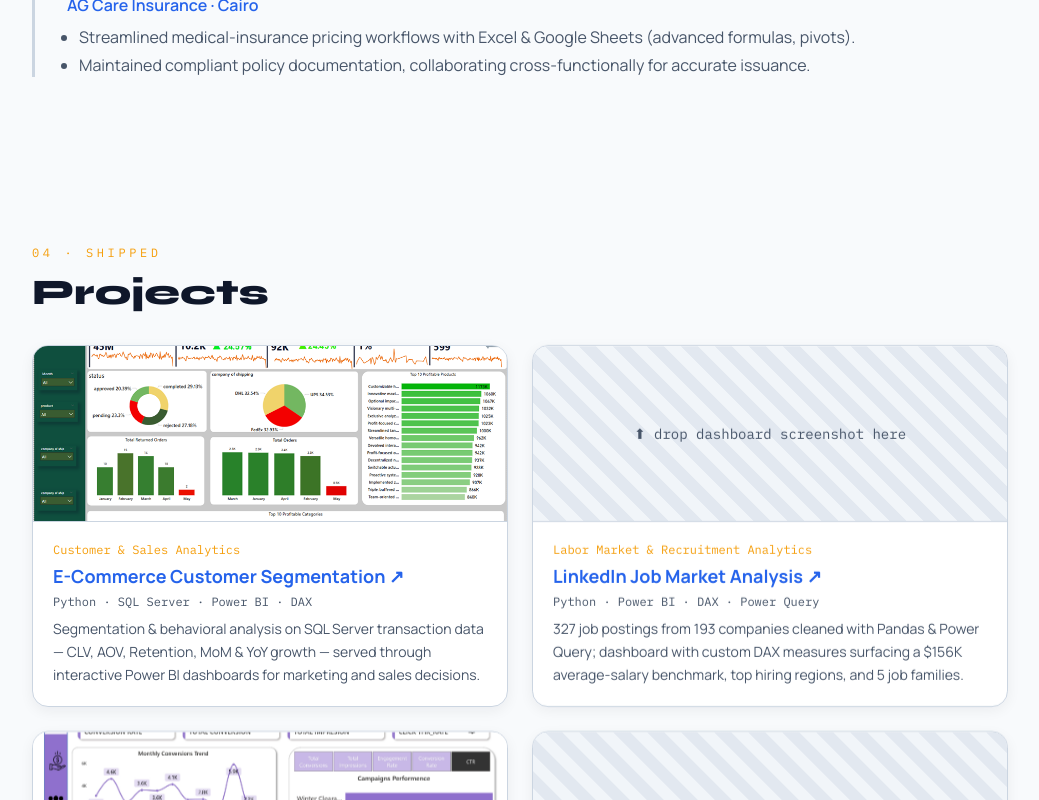
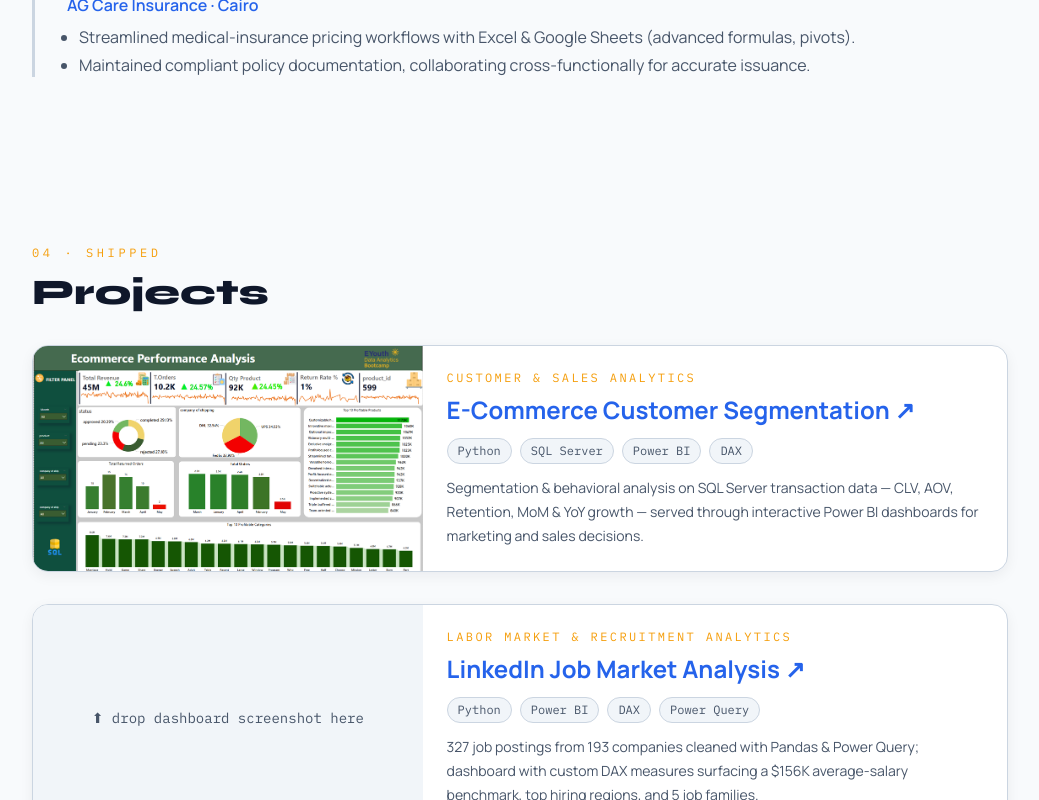
Before and after one commit to evehasnaa/hasnaa_portfolio, a React (Vite) app: page / in a window 1280 px wide. Shown: the part 2000-2800 px from the top of the page, without its empty margins (120-1159 px from the left). Built offline with nearby package versions, Linux system fonts and the light colour scheme.

Commit message:
Add 3D animated bar-chart background (three.js), refactor project cards to horizontal layout, update ITI cert title

```diff
--- a/package.json
+++ b/package.json
@@ -11,8 +11,11 @@
     "deploy": "gh-pages -d dist"
   },
   "dependencies": {
+    "@react-three/drei": "^9.114.3",
+    "@react-three/fiber": "^8.17.10",
     "react": "^18.3.1",
-    "react-dom": "^18.3.1"
+    "react-dom": "^18.3.1",
+    "three": "^0.169.0"
   },
   "devDependencies": {
     "@vitejs/plugin-react": "^4.3.1",
--- a/src/App.jsx
+++ b/src/App.jsx
@@ -1,5 +1,6 @@
 import { useState, useEffect, useRef } from "react";
 import Certifications from "./components/Certifications";
+import AnimatedBackground from "./components/AnimatedBackground";
 import hasnaaPhoto from "./img/hasnaa .jpeg";
 import marketingImg from "./img/markiting-1_page-0001.jpg";
 import ecommerceImg from "./img/ecomerace.png";
@@ -202,36 +203,34 @@ function ContactCard({ icon, label, value, action, href }) {
   );
 }
 
-/* ───────────────────────── Project card (subtle mouse parallax) ───────────────────────── */
+/* ───────────────────────── Project card (horizontal) ───────────────────────── */
 function ProjectCard({ p }) {
-  const ref = useRef(null);
-
-  const tilt = (e) => {
-    const r = ref.current.getBoundingClientRect();
-    const rx = ((e.clientY - r.top) / r.height - 0.5) * -4;
-    const ry = ((e.clientX - r.left) / r.width - 0.5) * 4;
-    ref.current.style.transform = `perspective(900px) rotateX(${rx}deg) rotateY(${ry}deg) translateY(-6px)`;
-  };
-
   return (
-    <a ref={ref} href={p.link} target="_blank" rel="noreferrer"
-      onMouseMove={tilt}
-      onMouseLeave={() => (ref.current.style.transform = "")}
-      className="proj-card block rounded-2xl overflow-hidden"
+    <a href={p.link} target="_blank" rel="noreferrer"
+      className="proj-card flex flex-col md:flex-row rounded-2xl overflow-hidden"
       style={{ background: "#FFFFFF", border: "1.5px solid #CBD5E1" }}>
-      {/* 🖼️ image slot */}
-      <div className="h-44 flex items-center justify-center font-mono text-sm"
-        style={{ background: "repeating-linear-gradient(45deg,#F1F5F9,#F1F5F9 12px,#E2E8F0 12px,#E2E8F0 24px)",
-                 color: "#475569", borderBottom: "1.5px solid #CBD5E1" }}>
+      {/* 🖼️ image panel — left 40% */}
+      <div className="proj-img relative h-52 md:h-auto md:w-[40%] shrink-0 overflow-hidden flex items-center justify-center font-mono text-sm"
+        style={{ background: "#F1F5F9", color: "#475569" }}>
         {p.img
-          ? <img src={p.img} alt={p.title} className="w-full h-full object-cover" />
+          ? <img src={p.img} alt={p.title} className="absolute inset-0 w-full h-full object-cover" />
           : <>⬆ drop dashboard screenshot here</>}
       </div>
-      <div className="p-5">
-        <div className="font-mono text-xs mb-1" style={{ color: "#F59E0B" }}>{p.tag}</div>
-        <h3 className="text-lg font-bold" style={{ color: "#2563EB" }}>{p.title} ↗</h3>
-        <div className="font-mono text-xs mt-1 mb-2" style={{ color: "#475569" }}>{p.tools}</div>
-        <p className="text-sm leading-relaxed" style={{ color: "#475569" }}>{p.desc}</p>
+      {/* content — right 60% */}
+      <div className="p-6 md:w-[60%]">
+        <div className="font-mono text-xs uppercase tracking-[0.2em] mb-2" style={{ color: "#F59E0B" }}>{p.tag}</div>
+        <h3 className="text-xl md:text-2xl" style={{ color: "#2563EB", fontWeight: 700 }}>
+          {p.title} <span className="proj-arrow">↗</span>
+        </h3>
+        <div className="flex flex-wrap gap-2 mt-3 mb-3">
+          {p.tools.split("·").map((t) => (
+            <span key={t} className="font-mono text-xs px-2.5 py-1 rounded-full"
+              style={{ background: "#F1F5F9", border: "1px solid #CBD5E1", color: "#475569" }}>
+              {t.trim()}
+            </span>
+          ))}
+        </div>
+        <p className="text-sm" style={{ color: "#475569", lineHeight: 1.7 }}>{p.desc}</p>
       </div>
     </a>
   );
@@ -296,8 +295,14 @@ export default function Portfolio() {
         @keyframes heroIn { from { opacity: 0; transform: translateY(26px);} to { opacity: 1;} }
         .marquee { animation: slide 18s linear infinite; }
         @keyframes slide { from { transform: translateX(0);} to { transform: translateX(-50%);} }
-        .proj-card { transition: transform .25s cubic-bezier(.2,.9,.3,1), box-shadow .25s ease; will-change: transform; box-shadow: 0 4px 14px rgba(15,23,42,.06); }
-        .proj-card:hover { box-shadow: 0 10px 30px rgba(15,23,42,.08); }
+        .proj-card { position: relative; transition: all .35s cubic-bezier(.25,.46,.45,.94); will-change: transform; box-shadow: 0 4px 14px rgba(15,23,42,.06); }
+        .proj-card:hover { transform: translateY(-8px); box-shadow: 0 18px 44px rgba(15,23,42,.14); }
+        .proj-card::before { content: ''; position: absolute; left: 0; top: 0; bottom: 0; width: 3px; background: #f59e0b; opacity: 0; transition: opacity .35s cubic-bezier(.25,.46,.45,.94); z-index: 2; }
+        .proj-card:hover::before { opacity: 1; }
+        .proj-card .proj-img { transition: transform .35s cubic-bezier(.25,.46,.45,.94); will-change: transform; }
+        .proj-card:hover .proj-img { transform: scale(1.03); }
+        .proj-card .proj-arrow { display: inline-block; transition: transform .35s cubic-bezier(.25,.46,.45,.94); }
+        .proj-card:hover .proj-arrow { transform: translateX(6px); }
         .lift-card { transition: transform .3s ease, box-shadow .3s ease; box-shadow: 0 4px 14px rgba(15,23,42,.06); }
         .lift-card:hover { transform: translateY(-4px); box-shadow: 0 10px 30px rgba(15,23,42,.08); }
         .reveal { opacity: 0; transform: translateY(18px); transition: opacity .7s ease, transform .7s cubic-bezier(.2,.9,.3,1); }
@@ -321,6 +326,9 @@ export default function Portfolio() {
       `}</style>
 
       {!entered && <Splash onDone={() => setEntered(true)} />}
+
+      {/* ── 3D ANIMATED BACKGROUND ── */}
+      <AnimatedBackground />
 
       {/* ── ANIMATED BACKGROUND ── */}
       <div className="bg-anim" aria-hidden="true">
@@ -447,7 +455,7 @@ export default function Portfolio() {
               Projects
             </h2>
           </Reveal>
-          <div className="grid md:grid-cols-2 gap-6">
+          <div className="flex flex-col" style={{ gap: "2rem" }}>
             {PROJECTS.map((p, i) => (
               <Reveal key={i} delay={i * 110}>
                 <ProjectCard p={p} />
--- /dev/null
+++ b/src/components/AnimatedBackground.jsx
@@ -0,0 +1,58 @@
+import { useRef } from "react";
+import { Canvas, useFrame } from "@react-three/fiber";
+
+const BAR_HEIGHTS = [3.5, 5, 2.5, 6, 4, 7, 3, 5.5];
+const SPACING = 1.4;
+
+function Bars() {
+  const group = useRef();
+
+  useFrame((_, delta) => {
+    if (group.current) group.current.rotation.y += delta * 0.15;
+  });
+
+  return (
+    <group ref={group}>
+      {BAR_HEIGHTS.map((h, i) => {
+        const color = i % 2 === 0 ? "#4a7fd4" : "#f59e0b";
+        return (
+          <mesh key={i} position={[(i - (BAR_HEIGHTS.length - 1) / 2) * SPACING, h / 2, 0]}>
+            <boxGeometry args={[0.8, h, 0.8]} />
+            <meshStandardMaterial
+              color={color}
+              emissive={color}
+              emissiveIntensity={0.25}
+              metalness={0.3}
+              roughness={0.4}
+            />
+          </mesh>
+        );
+      })}
+    </group>
+  );
+}
+
+export default function AnimatedBackground() {
+  return (
+    <Canvas
+      camera={{ fov: 60, position: [0, 2, 14] }}
+      style={{
+        position: "fixed",
+        top: 0,
+        left: 0,
+        width: "100vw",
+        height: "100vh",
+        zIndex: -1,
+        pointerEvents: "none",
+        opacity: 0.5,
+      }}
+    >
+      <color attach="background" args={["#0a0f1e"]} />
+      <fogExp2 attach="fog" args={["#0a0f1e", 0.035]} />
+      <ambientLight intensity={0.4} />
+      <directionalLight position={[5, 10, 5]} intensity={1.2} />
+      <pointLight position={[-5, 5, -5]} color="#4a7fd4" intensity={0.8} />
+      <Bars />
+    </Canvas>
+  );
+}
--- a/src/data/certificates.js
+++ b/src/data/certificates.js
@@ -3,7 +3,7 @@ import datacampSqlImg from "../img/Associate Data Analyst in SQL.png";
 export const CERTIFICATES = [
   {
     id: 1,
-    title: "Data Analytics Summer Internship",
+    title: "Python Summer Internship",
     issuer: "ITI — Information Technology Institute",
     category: "Data Analytics",
     date: "2025",
```
